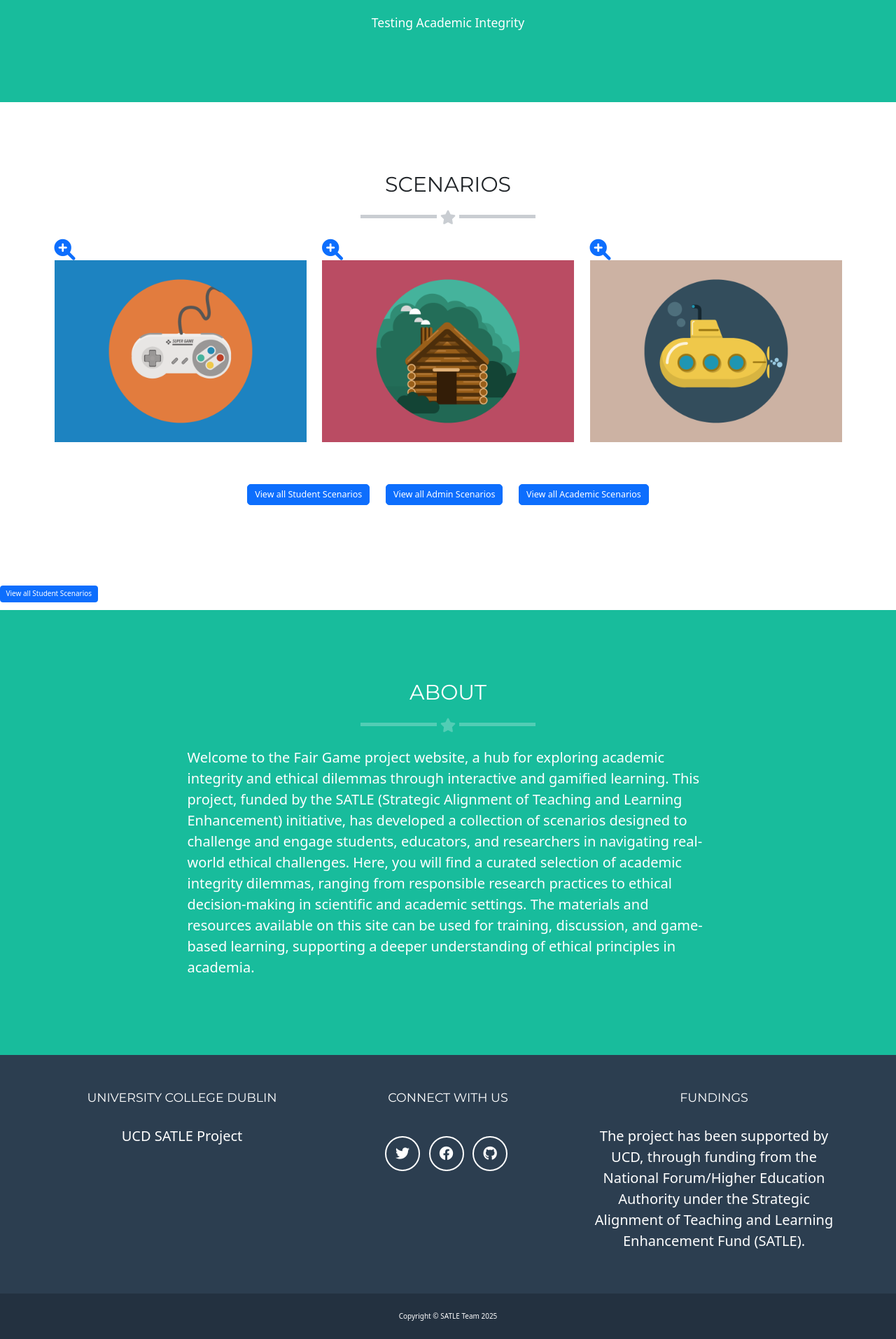
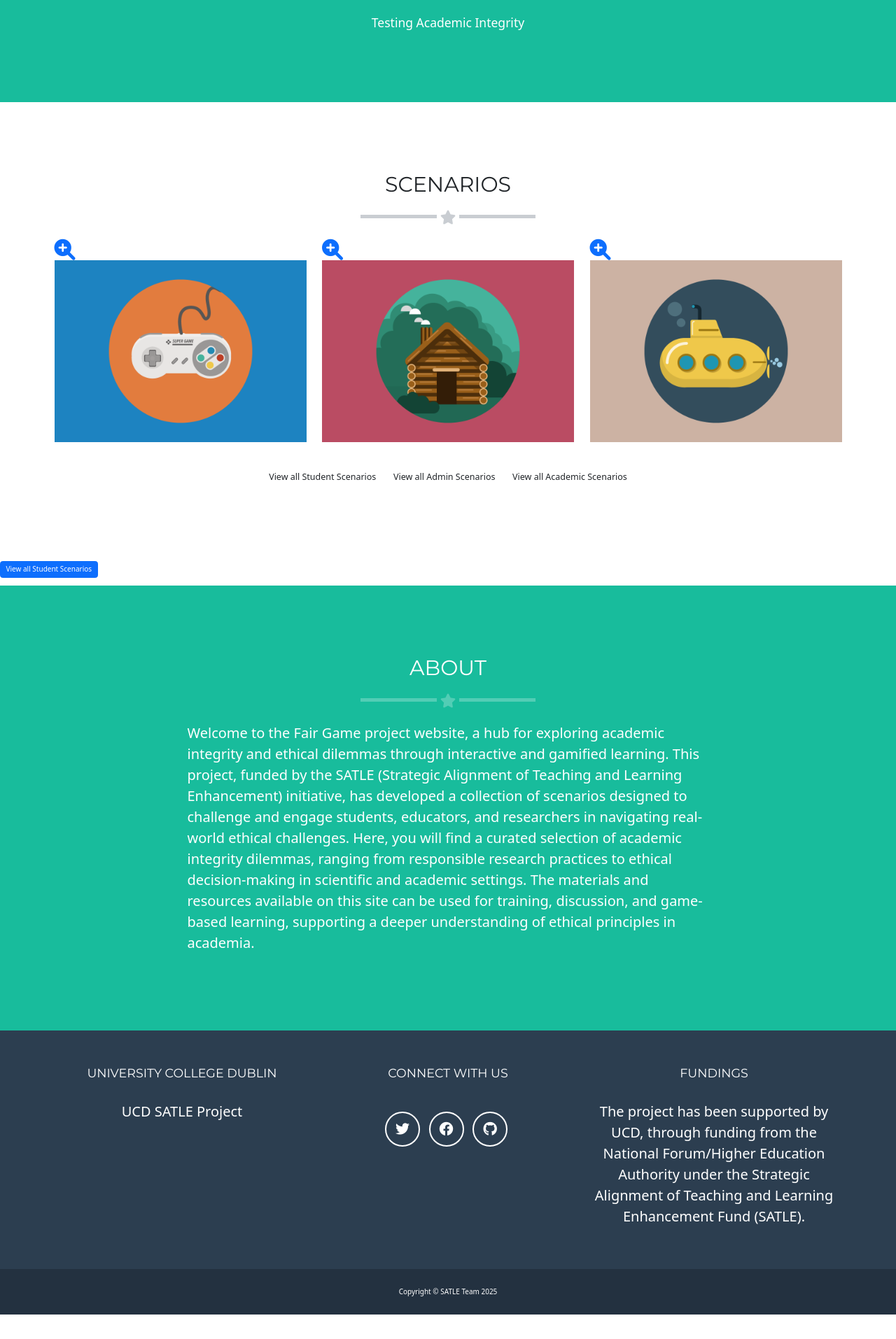
Before and after one commit to macgenomegue/FAIr_Game, a Jekyll site: the page built from _posts/2025-10-14-students.markdown, in a window 1280 px wide. Shown: the part 849-2763 px from the top of the page at 70% size. Built offline with Jekyll 4.4.1, drawn with Linux system fonts in a browser that asks for light colours; a style sheet for code colours, icons or effects is not loaded; after the commit the page ends 2728 px from its top, so only the background shows below that.

Commit message:
Update portfolio_grid.html

```diff
--- a/_includes/portfolio_grid.html
+++ b/_includes/portfolio_grid.html
@@ -8,28 +8,49 @@
       </div>
     </div>
 
-    <!-- Grid of scenario cards (only posts that define modal-id), ordered Student(1), Admin(2), Academic(3) -->
     <div class="portfolio-flex-row">
-      {% assign cards = site.posts | where_exp:'p','p.modal-id' | sort:'modal-id' %}
-      {% for post in cards %}
+      <!-- STUDENT -->
       <div class="portfolio-flex-item portfolio-item">
-        <a href="{{ post.url | relative_url }}" class="portfolio-link">
+        <a href="{{ site.baseurl }}/student_scenarios/" class="portfolio-link">
           <div class="caption">
             <div class="caption-content">
               <i class="fa fa-search-plus fa-3x"></i>
             </div>
           </div>
-          <img src="{{ site.baseurl }}/img/portfolio/{{ post.img }}" class="img-responsive" alt="{{ post.alt }}">
+          <img src="{{ site.baseurl }}/img/portfolio/students.png" class="img-responsive" alt="Student Scenarios">
         </a>
       </div>
-      {% endfor %}
+
+      <!-- ADMIN -->
+      <div class="portfolio-flex-item portfolio-item">
+        <a href="{{ site.baseurl }}/admin_scenarios/" class="portfolio-link">
+          <div class="caption">
+            <div class="caption-content">
+              <i class="fa fa-search-plus fa-3x"></i>
+            </div>
+          </div>
+          <img src="{{ site.baseurl }}/img/portfolio/admin.png" class="img-responsive" alt="Admin Scenarios">
+        </a>
+      </div>
+
+      <!-- ACADEMIC -->
+      <div class="portfolio-flex-item portfolio-item">
+        <a href="{{ site.baseurl }}/academic_scenarios/" class="portfolio-link">
+          <div class="caption">
+            <div class="caption-content">
+              <i class="fa fa-search-plus fa-3x"></i>
+            </div>
+          </div>
+          <img src="{{ site.baseurl }}/img/portfolio/academics.png" class="img-responsive" alt="Academic Scenarios">
+        </a>
+      </div>
     </div>
 
-    <!-- Direct links to full scenario pages in the requested order: Student, Admin, Academic -->
-    <div class="text-center" style="margin-top: 50px;">
-      <a href="{{ '/student_scenarios/'  | relative_url }}" class="btn btn-primary btn-lg" style="margin:10px;">View all Student Scenarios</a>
-      <a href="{{ '/admin_scenarios/'    | relative_url }}" class="btn btn-primary btn-lg" style="margin:10px;">View all Admin Scenarios</a>
-      <a href="{{ '/academic_scenarios/' | relative_url }}" class="btn btn-primary btn-lg" style="margin:10px;">View all Academic Scenarios</a>
+    <!-- Buttons -->
+    <div class="text-center" style="margin-top:20px;">
+      <a href="{{ site.baseurl }}/student_scenarios/" class="btn btn-lg btn-outline">View all Student Scenarios</a>
+      <a href="{{ site.baseurl }}/admin_scenarios/" class="btn btn-lg btn-outline">View all Admin Scenarios</a>
+      <a href="{{ site.baseurl }}/academic_scenarios/" class="btn btn-lg btn-outline">View all Academic Scenarios</a>
     </div>
   </div>
 </section>
```
